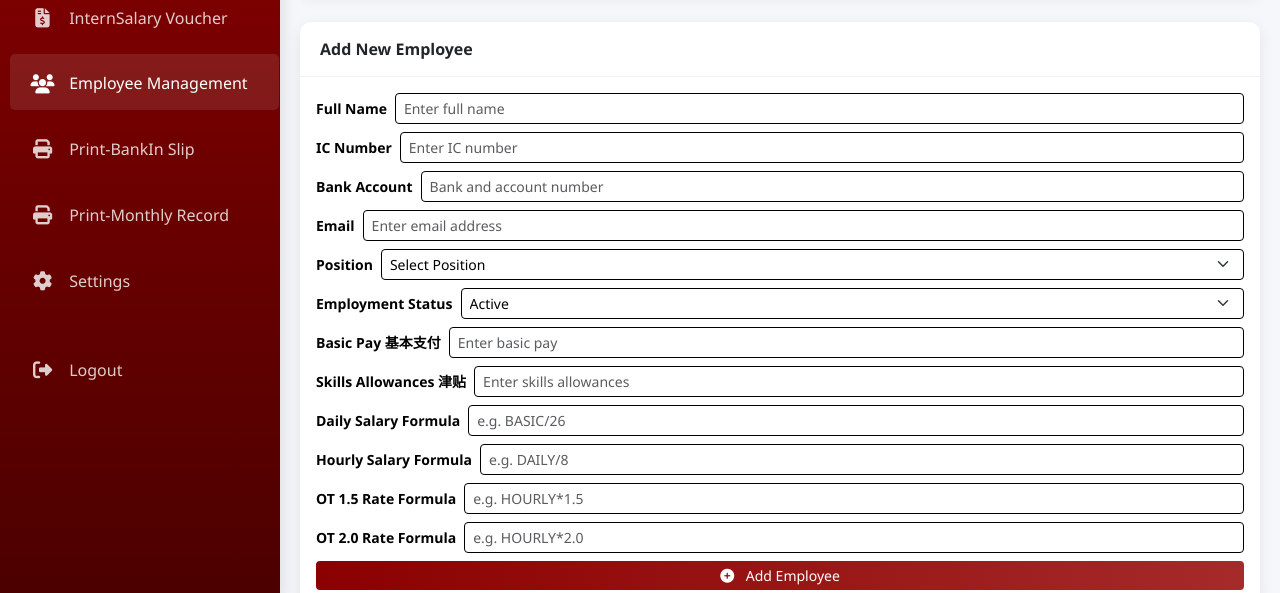
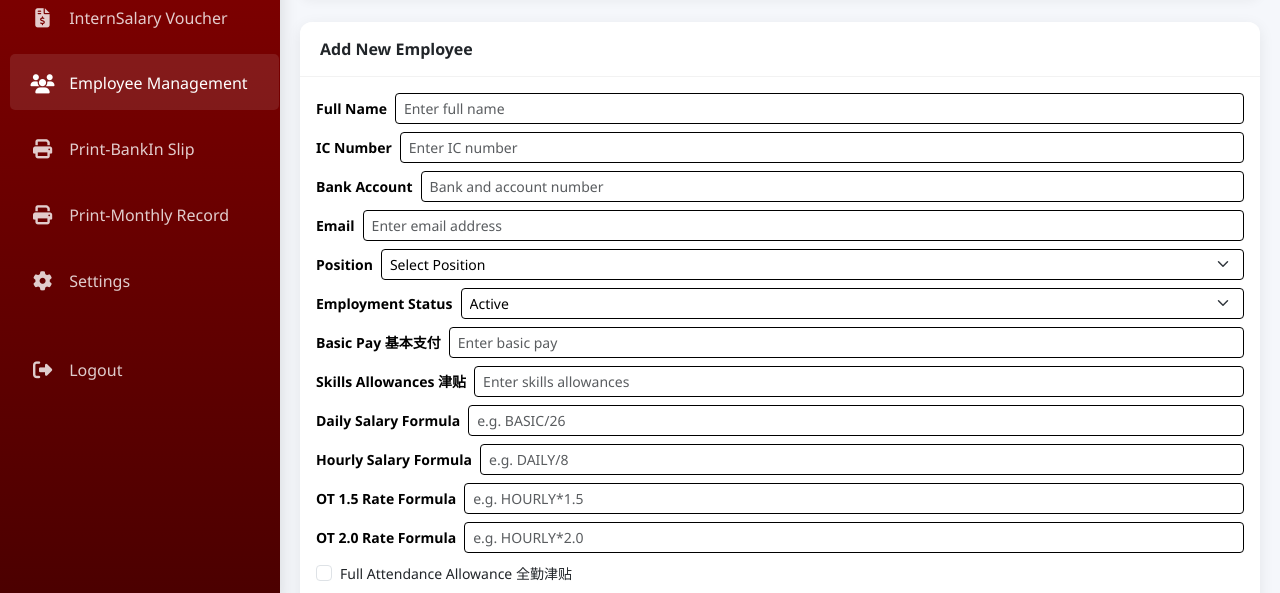
Before and after one commit to YeeTing18/HwaYeapSalaryWebsite, a website: page public/employeePage.html in a window 1280 px wide. Shown: the part 197-790 px from the top of the page. Drawn offline with nearby package versions, Linux system fonts and the light colour scheme; no server answers.

Commit message:
update full attendace allowance options

```diff
--- a/public/employeePage.html
+++ b/public/employeePage.html
@@ -403,6 +403,14 @@
                                     <label class="form-label small mb-0 me-2 text-nowrap">OT 2.0 Rate Formula</label>
                                     <input type="text" class="form-control form-control-sm" placeholder="e.g. HOURLY*2.0">
                                 </div>
+                                <div class="mb-2 d-flex align-items-center">
+                                    <div class="form-check">
+                                        <input class="form-check-input" type="checkbox" id="fullAttendanceAllowance">
+                                        <label class="form-check-label small" for="fullAttendanceAllowance">
+                                            Full Attendance Allowance 全勤津贴
+                                        </label>
+                                    </div>
+                                </div>
                                 <div class="d-grid">
                                     <button type="submit" class="btn btn-primary btn-sm">
                                         <i class="fas fa-plus-circle me-2"></i> Add Employee
@@ -680,7 +688,8 @@ document.getElementById('employeeForm').addEventListener('submit', async functio
         dailyFormula: this.querySelector('input[placeholder="e.g. BASIC/26"]').value || "",
         hourlyFormula: this.querySelector('input[placeholder="e.g. DAILY/8"]').value || "",
         ot15Formula: this.querySelector('input[placeholder="e.g. HOURLY*1.5"]').value || "",
-        ot20Formula: this.querySelector('input[placeholder="e.g. HOURLY*2.0"]').value || ""
+        ot20Formula: this.querySelector('input[placeholder="e.g. HOURLY*2.0"]').value || "",
+        fullAttendanceAllowance: document.getElementById('fullAttendanceAllowance').checked
     };
 
     try {
@@ -742,6 +751,7 @@ async function editEmployee(employeeName) {
             form.querySelector('input[placeholder="e.g. DAILY/8"]').value = emp.hourlyFormula || '';
             form.querySelector('input[placeholder="e.g. HOURLY*1.5"]').value = emp.ot15Formula || '';
             form.querySelector('input[placeholder="e.g. HOURLY*2.0"]').value = emp.ot20Formula || '';
+            document.getElementById('fullAttendanceAllowance').checked = emp.fullAttendanceAllowance || false;
 
             form.dataset.editId = employeeName;
             form.querySelector('button[type="submit"]').innerHTML = '<i class="fas fa-save me-2"></i> Update Employee';
```
